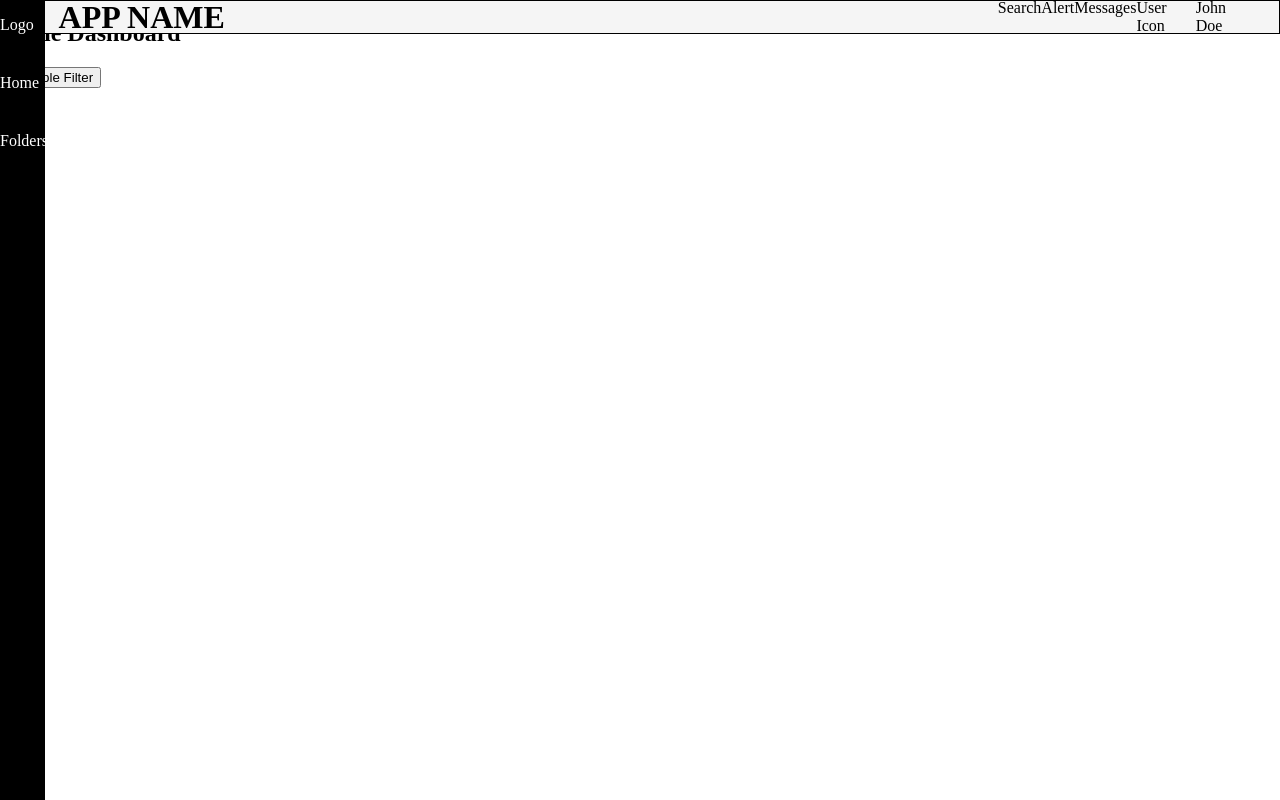
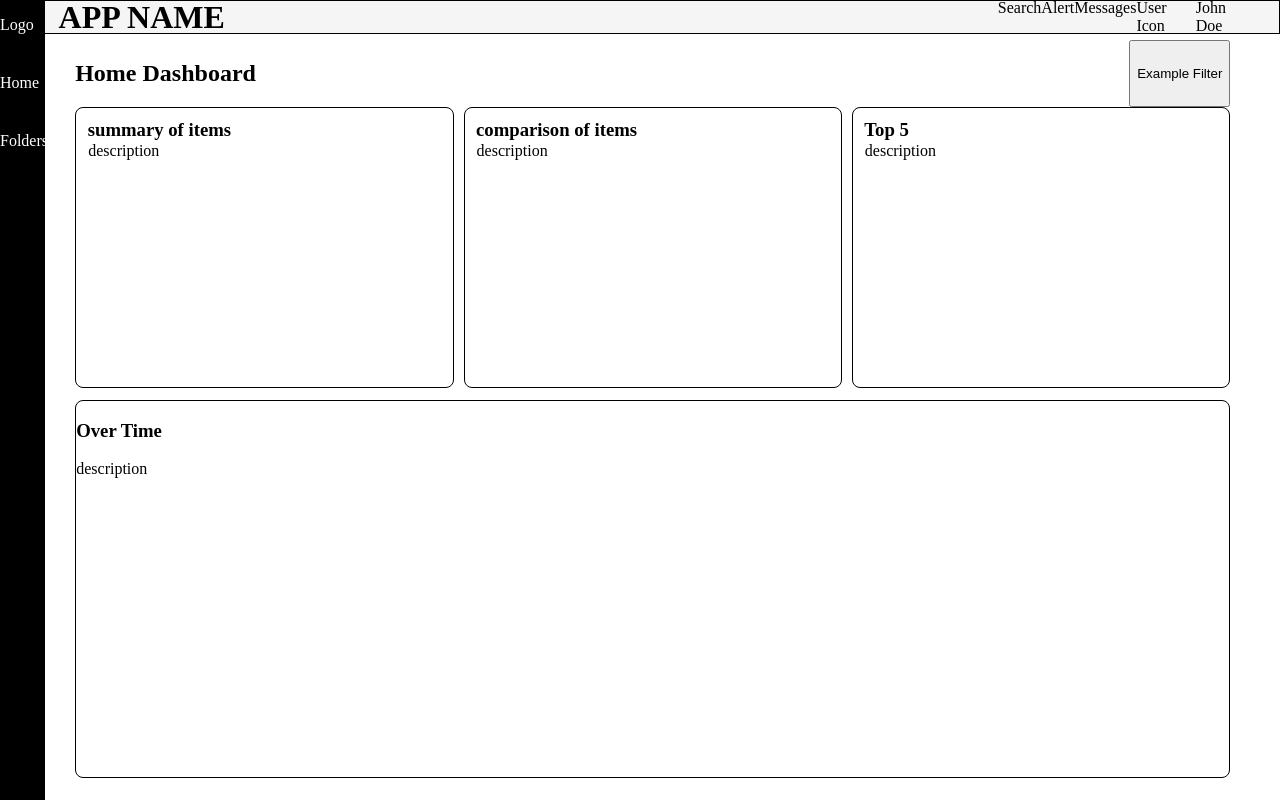
Before and after one commit to joeyjr95/dashboard-challenge, an Angular app: page / in a window 1280 px wide. Built offline with nearby package versions, Linux system fonts and the light colour scheme.

Commit message:
basic styling

```diff
--- a/src/app/app.module.ts
+++ b/src/app/app.module.ts
@@ -8,12 +8,14 @@ import { AppComponent } from './app.component';
 import { TopBarComponent } from './top-bar/top-bar.component';
 import { SideBarComponent } from './side-bar/side-bar.component';
 import { HomeDashboardComponent } from './home-dashboard/home-dashboard.component';
+import { TopChartsComponent } from './top-charts/top-charts.component'
 
 @NgModule({
   declarations: [
     AppComponent,
     TopBarComponent,
-    SideBarComponent
+    SideBarComponent,
+    TopChartsComponent
   ],
   imports: [
     BrowserModule,
--- a/src/app/home-dashboard/home-dashboard.component.html
+++ b/src/app/home-dashboard/home-dashboard.component.html
@@ -1,4 +1,29 @@
+<div [className]=" 'dashboard' ">
+  <div [className]=" 'top' ">
+    <h2>Home Dashboard</h2>
+    <button> Example Filter</button>
+  </div>
+  <div [className]=" 'topCharts' ">
+    <div>
+      <h3>summary of items</h3>
+      <p>description</p>
+    </div>
+    <div>
+      <h3>comparison of items</h3>
+      <p>description</p>
+    </div>
+    <div>
+      <h3>Top 5</h3>
+      <p>description</p>
+    </div>
+  </div>
 
-<h2>Home Dashboard</h2>
 
-<button> Example Filter</button>
+  <div [className]=" 'bottomChart' ">
+    <div>
+      <h3>Over Time</h3>
+      <p>description</p>
+    </div>
+  </div>
+
+</div>
--- /dev/null
+++ b/src/app/home-dashboard/home-dashboard.component.scss
@@ -0,0 +1,46 @@
+.dashboard{
+    height: 100%;
+    width: 95%;
+    display: flex;
+    flex-direction: column;
+    align-items: center;
+    padding-top: 5vh;
+    padding-left: 3.5vw;
+}
+.top{
+    display: flex;
+    width: inherit;
+    flex-direction: row;
+    justify-content: space-between;
+}
+.topCharts{
+    display: flex;
+    width: inherit;
+    flex-direction: row;
+    justify-content: space-between;
+    >div{
+        border: 1px solid black;
+        border-radius: 8px;
+        width: 30.6%;
+        height: 32vh;
+        padding: 1%;
+        >h3{
+            margin: 0px;
+        }
+        >p{
+            margin: 0.5px;
+        }
+    }
+}
+.bottomChart{
+    display: flex;
+    width: inherit;
+    flex-direction: column;
+    justify-content: space-between;
+    padding-top: 1.5vh;
+    >div{
+    border: 1px solid black;
+    border-radius: 8px;
+    height: 47vh;
+    }
+}
--- a/src/app/home-dashboard/home-dashboard.component.ts
+++ b/src/app/home-dashboard/home-dashboard.component.ts
@@ -2,7 +2,7 @@ import { Component } from '@angular/core';
 @Component({
     selector: 'app-home-dashboard',
     templateUrl: './home-dashboard.component.html',
-    styleUrls: ['./home-dashboard.component.css']
+    styleUrls: ['./home-dashboard.component.scss']
   })
   export class HomeDashboardComponent{
 
--- a/src/app/top-charts/top-charts.component.html
+++ b/src/app/top-charts/top-charts.component.html
@@ -0,0 +1,14 @@
+<div [className]=" 'topCharts' ">
+  <div>
+    <h3>summary of items</h3>
+    <p>description</p>
+  </div>
+  <div>
+    <h3>comparison of items</h3>
+    <p>description</p>
+  </div>
+  <div>
+        <h3>Top 5</h3>
+        <p>description</p>
+  </div>
+</div>
```
Also changed, not shown: src/app/data.ts (added), src/app/home-dashboard/home-dashboard.component.css (deleted).
